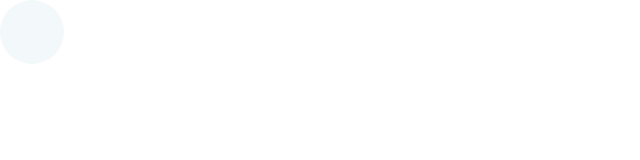
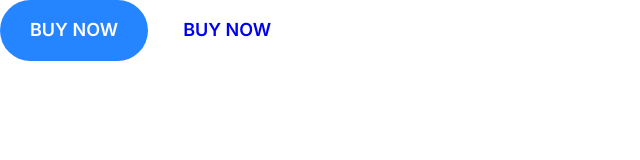
Before and after one commit to KristianPeterZwart/ULTIMATEHTML5CSS3PART3, a plain HTML site: page index.html in a window 1280 px wide. Shown: the whole page, without its empty margins (0-640 px from the left). Drawn offline with Linux system fonts and the light colour scheme.

Commit message:
update buttons

```diff
--- a/css/styles.css
+++ b/css/styles.css
@@ -181,6 +181,8 @@ a {
   padding: 2rem 3rem;
   border: 0;
   border-radius: 40px;
+  cursor: pointer;
+  white-space: nowrap;
 }
 
 .btn--primary {
@@ -188,12 +190,24 @@ a {
   color: #fff;
 }
 
+.btn--primary:hover {
+  background: #3a8ffd;
+}
+
 .btn--secondary {
   background: var(--color-secondary);
   color: #fff;
+}
+
+.btn--secondary:hover {
+  background: #00c8eb;
 }
 
 .btn--accent {
   background: var(--color-accent);
   color: #fff;
 }
+
+.btn--accent:hover {
+  background: #ec3000;
+}
--- a/index.html
+++ b/index.html
@@ -11,10 +11,7 @@
     <link rel="stylesheet" href="css/styles.css">
 </head>
 <body>
-<span class="icon-container">
-    <svg class="icon icon--primary">
-  <use xlink:href="images/sprite.svg#menu"></use>
-</svg>
-</span>
+    <button class="btn btn--primary">Buy Now</button>
+    <a href="#" class="btn btn--class">Buy Now</a>
 </body>
 </html>
```
